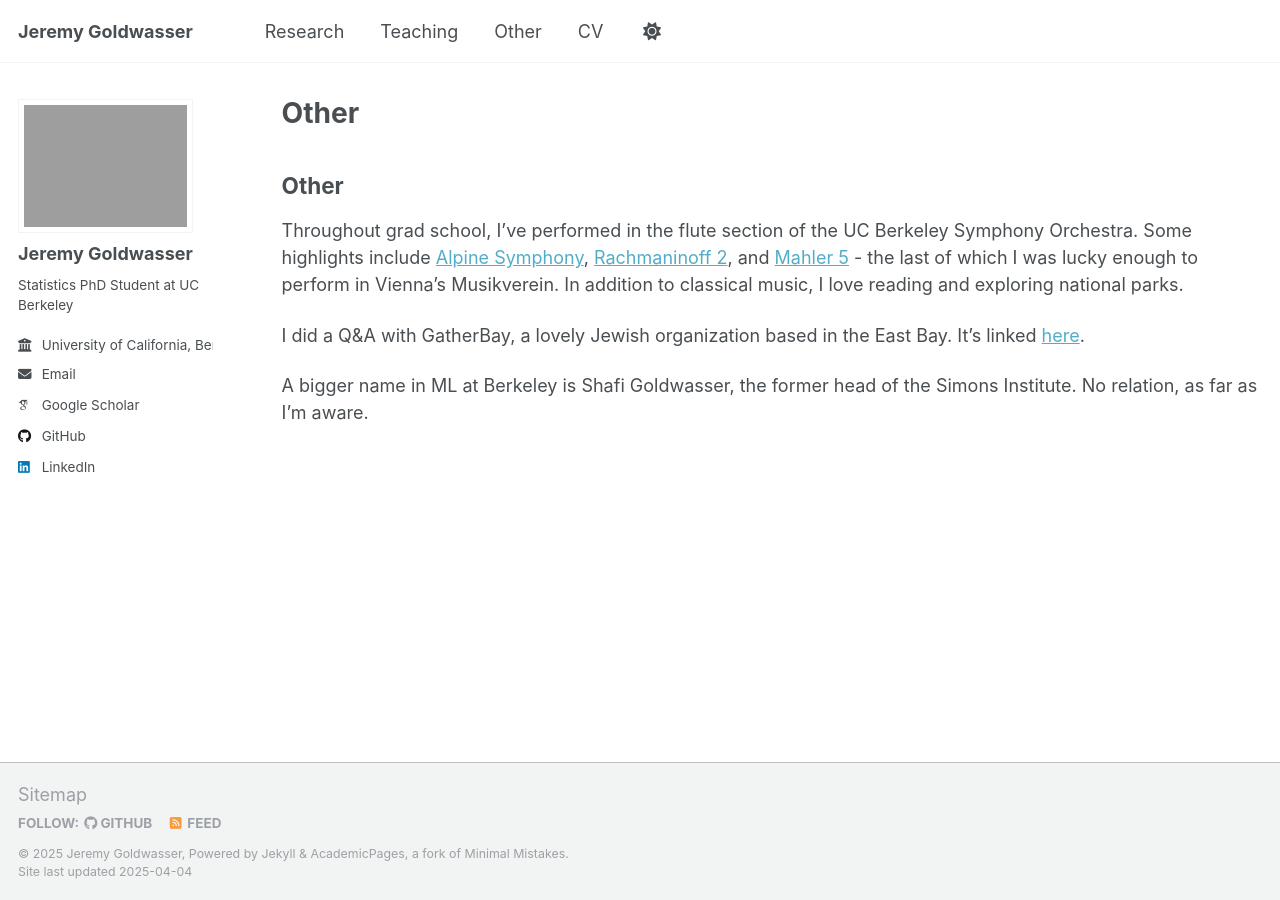
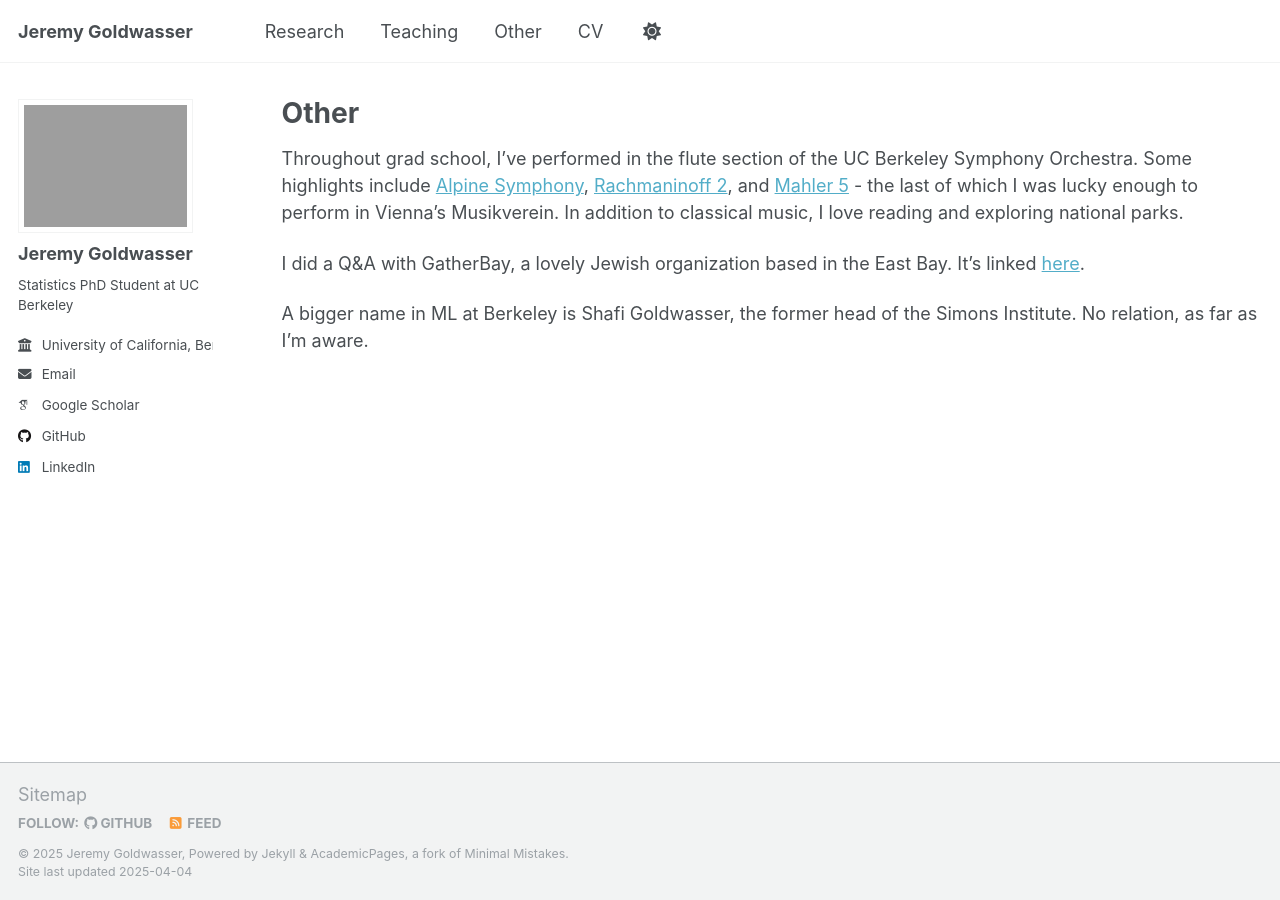
Before and after one commit to jeremy-goldwasser/jeremy-goldwasser.github.io, a Jekyll site: the page built from _pages/other.md, in a window 1280 px wide. Built offline with Jekyll 4.4.1, drawn with Linux system fonts in a browser that asks for light colours; some web fonts are replaced.

Commit message:
Update other.md

```diff
--- a/_pages/other.md
+++ b/_pages/other.md
@@ -5,7 +5,6 @@ permalink: /other/
 author_profile: true
 ---
 
-## Other
 
 Throughout grad school, I've performed in the flute section of the UC Berkeley Symphony Orchestra. Some highlights include [Alpine Symphony](https://www.youtube.com/watch?v=zhlrcdNwnCI&t=2329s&ab_channel=UCBerkeleyMusic), [Rachmaninoff 2](https://www.youtube.com/watch?v=cvEGVEJtI8U&list=PL2sVgxXY8koMfe_fcxomtJNX57Q5XR_ck&index=9&ab_channel=UCBerkeleyMusic), and [Mahler 5](https://www.youtube.com/watch?v=50JV_3pdjvY&t=7242s&ab_channel=UCBerkeleyMusic) - the last of which I was lucky enough to perform in Vienna's Musikverein. In addition to classical music, I love reading and exploring national parks.
 
```
